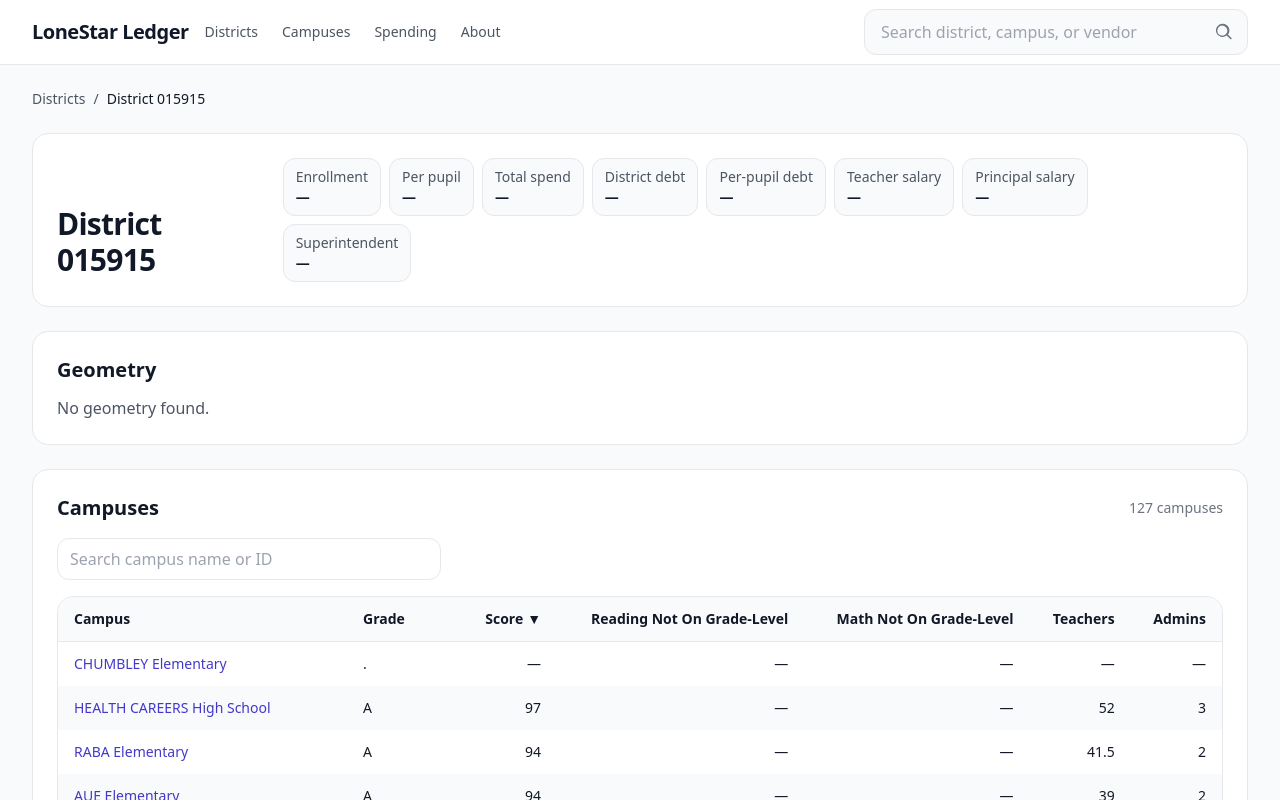
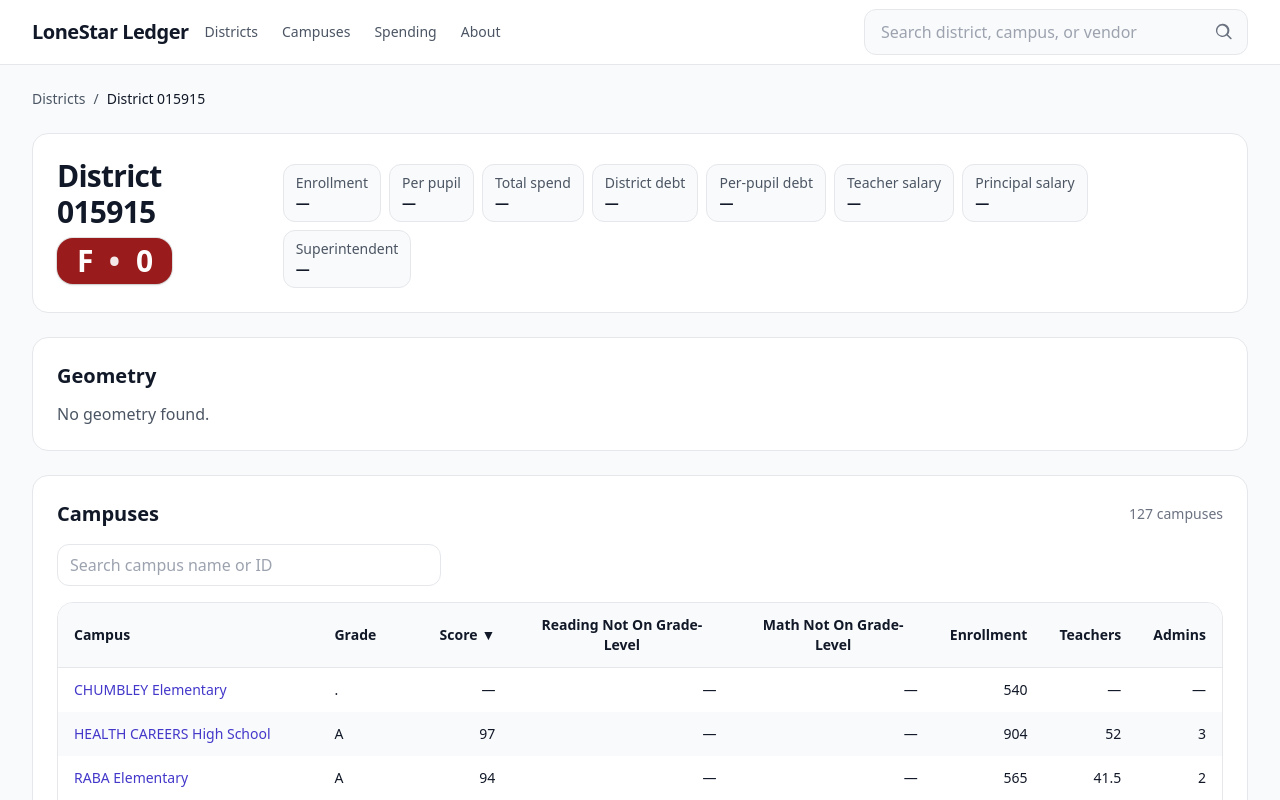
Before and after one commit to jab1897/LoneStarLedger5, a React (Vite) app: page /district/015915 in a window 1280 px wide. Shown: the top 800 px of the page. Built offline with nearby package versions, Linux system fonts and the light colour scheme; no server answers.

Commit message:
fix(home): correct Most Indebted (per-pupil debt) and rename/sort Worst Performing (lowest score first) fix(district): campus drawer Not-On-Grade-Level mapping, remove ID, link names, grade from “Campus Grade”; restore colored grade/score pill

```diff
--- a/src/pages/DistrictDetail.jsx
+++ b/src/pages/DistrictDetail.jsx
@@ -73,6 +73,23 @@ const toPct = (v, digits = 1) => {
   if (!Number.isFinite(n)) return "—";
   const clamped = Math.max(0, Math.min(1, n));
   return `${(clamped * 100).toFixed(digits)}%`;
+};
+
+const gradeColor = (g) => {
+  switch (String(g || "").toUpperCase()) {
+    case "A":
+      return "bg-green-800";
+    case "B":
+      return "bg-emerald-800";
+    case "C":
+      return "bg-amber-700";
+    case "D":
+      return "bg-orange-700";
+    case "F":
+      return "bg-red-800";
+    default:
+      return "bg-gray-700";
+  }
 };
 
 export default function DistrictDetail() {
@@ -157,6 +174,48 @@ export default function DistrictDetail() {
     ? totalSpending / enrollment
     : NaN;
 
+  // Resolve district-level score/grade; fallback to campus average if needed
+  const dsRaw = toNum(
+    pick(
+      row,
+      "Overall Score",
+      "District Score",
+      "SCORE",
+      "OVERALL_SCORE",
+      "Overall Scaled Score",
+      "Scaled Score"
+    )
+  );
+  const dgRaw = pick(
+    row,
+    "Overall Grade",
+    "District Grade",
+    "GRADE",
+    "RATING",
+    "OVERALL_GRADE",
+    "Accountability Rating"
+  );
+  let ribbonScore = Number.isFinite(dsRaw) ? Math.round(dsRaw) : NaN;
+  if (!Number.isFinite(ribbonScore) && Array.isArray(campuses) && campuses.length) {
+    const nums = campuses
+      .map((c) => toNum(c?.score ?? c?.["Campus Score"]))
+      .filter(Number.isFinite);
+    if (nums.length) ribbonScore = Math.round(nums.reduce((a, b) => a + b, 0) / nums.length);
+  }
+  let ribbonGrade = dgRaw
+    ? String(dgRaw).trim().toUpperCase()
+    : Number.isFinite(ribbonScore)
+    ? ribbonScore >= 90
+      ? "A"
+      : ribbonScore >= 80
+      ? "B"
+      : ribbonScore >= 70
+      ? "C"
+      : ribbonScore >= 60
+      ? "D"
+      : "F"
+    : null;
+
   // campuses table rows
   const campusRows = React.useMemo(
     () =>
@@ -218,6 +277,10 @@ export default function DistrictDetail() {
           }
         }
 
+        const enrollment = toNum(
+          pick(r, "Enrollment", "ENROLLMENT", "EnrolLment", "ENR", "STUDENTS")
+        );
+
         return {
           campusId,
           campusName,
@@ -225,6 +288,7 @@ export default function DistrictDetail() {
           campusScore: Number.isFinite(campusScore) ? campusScore : NaN,
           readingNot,
           mathNot,
+          enrollment: Number.isFinite(enrollment) ? enrollment : null,
           teachers: toNum(r["Teacher Count"]),
           admins: toNum(r["Admin Count"]),
         };
@@ -284,6 +348,12 @@ export default function DistrictDetail() {
       format: (v) => (v == null ? "—" : toPct(v)),
     },
     {
+      key: "enrollment",
+      label: "Enrollment",
+      align: "right",
+      format: (v) => (Number.isFinite(v) ? v.toLocaleString() : "—"),
+    },
+    {
       key: "teachers",
       label: "Teachers",
       align: "right",
@@ -314,6 +384,25 @@ export default function DistrictDetail() {
         <div className="flex flex-col md:flex-row md:items-end md:justify-between gap-4">
           <div>
             <h1 className="text-3xl font-extrabold tracking-tight">{displayName}</h1>
+            {(ribbonGrade || Number.isFinite(ribbonScore)) && (
+              <div className="mt-2">
+                <span
+                  className={[
+                    "inline-flex items-center gap-4 rounded-2xl px-5 py-2 text-3xl font-extrabold leading-none text-white shadow ring-1 ring-black/10",
+                    gradeColor(ribbonGrade),
+                  ].join(" ")}
+                  title={`TEA rating ${ribbonGrade || "—"}${
+                    Number.isFinite(ribbonScore) ? ` • score ${ribbonScore}` : ""
+                  }`}
+                >
+                  <span className="tracking-tight">{ribbonGrade || "—"}</span>
+                  <span className="opacity-90">•</span>
+                  <span className="tracking-tight">
+                    {Number.isFinite(ribbonScore) ? ribbonScore : "—"}
+                  </span>
+                </span>
+              </div>
+            )}
             <p className="text-gray-600 mt-1">{county}</p>
           </div>
 
--- a/src/pages/Home.jsx
+++ b/src/pages/Home.jsx
@@ -107,7 +107,10 @@ export default function Home() {
     },
   ];
 
-  const debtRows = indebted.slice(0, 10).map((r) => ({
+  const debtRows = [...indebted]
+    .sort((a, b) => b.debt - a.debt)
+    .slice(0, 10)
+    .map((r) => ({
       id: r.id,
       name: r.name,
       debt: r.debt,
@@ -128,7 +131,10 @@ export default function Home() {
     { key: "score", label: "Score", align: "right" },
   ];
 
-  const perfRows = performance.slice(0, 10).map((r) => ({
+  const perfRows = [...performance]
+    .sort((a, b) => a.score - b.score)
+    .slice(0, 10)
+    .map((r) => ({
       id: r.id,
       name: r.name,
       grade: scoreToGrade(r.score),
@@ -222,11 +228,11 @@ export default function Home() {
           />
         </div>
         <div>
-          <h2 className="text-xl font-bold mb-2">Top Performing Districts</h2>
+          <h2 className="text-xl font-bold mb-2">Worst Performing Districts</h2>
           <DataTable
             columns={perfCols}
             rows={perfRows}
-            initialSort={{ key: "score", dir: "desc" }}
+            initialSort={{ key: "score", dir: "asc" }}
           />
         </div>
         <div>
```
Also changed, not shown: src/lib/homeData.js. Lines whose indentation alone changed are shown as unchanged.
